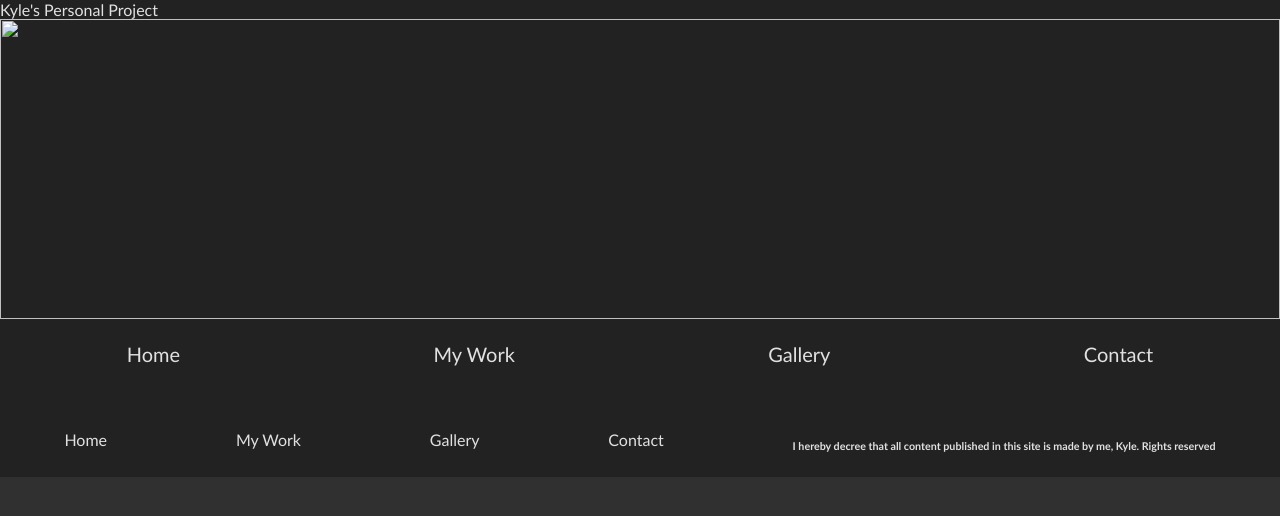
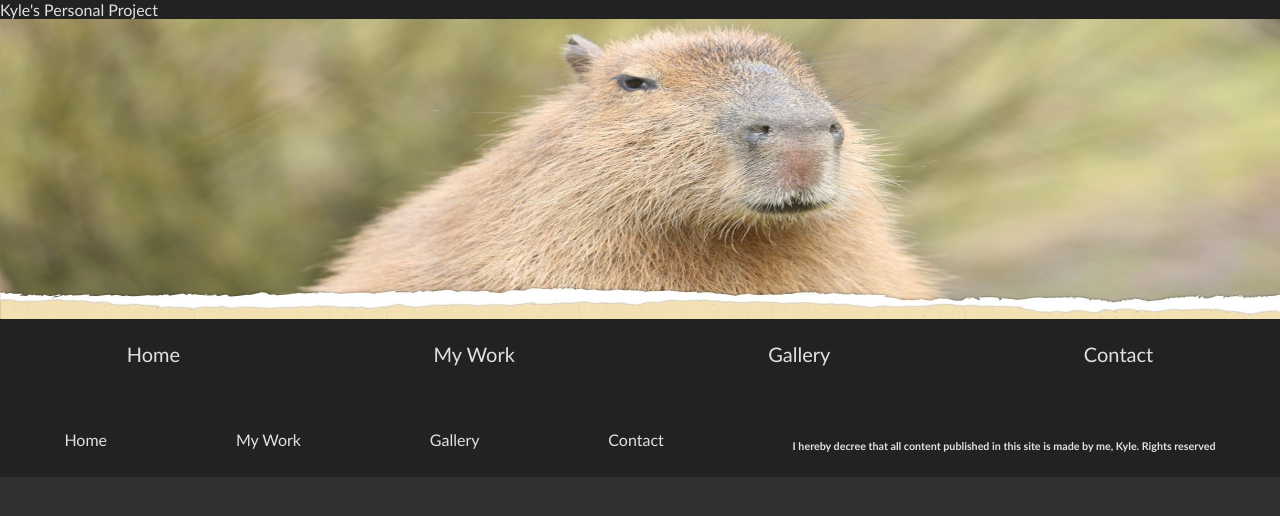
Before and after one commit to SurfySurk/kyledesign.dev, a plain HTML site: page contact.html in a window 1280 px wide. Drawn offline with Linux system fonts and the light colour scheme.

Commit message:
fix images v2

```diff
--- a/contact.html
+++ b/contact.html
@@ -6,7 +6,7 @@
     <meta name="viewport" content="width=device-width, initial-scale=1.0">
     <title>Kyle's Website of Creations</title>
     <link rel="stylesheet" href="style.css">
-    <link rel="shortcut icon" href="images/favicon.png" type="image/x-icon">
+    <link rel="shortcut icon" href="favicon.png" type="image/x-icon">
 </head>
 <body>
     <!-- nav bar with basics and header -->
@@ -14,7 +14,7 @@
         <div id="title">
             <span>Kyle's Personal Project</span>
         </div>
-        <img src="images/capybanner.jpg" alt="">
+        <img src="capybanner.jpg" alt="">
         <nav id="nav-bar">
             <p><a href="index.html">Home</a></p>
             <div id="drop-down">
```
